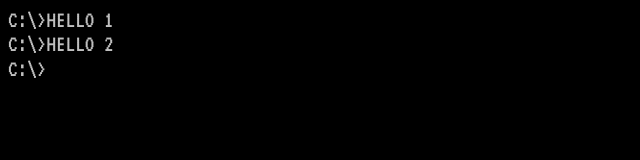
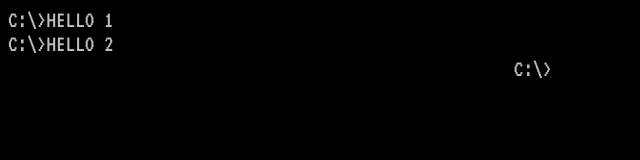
Before and after one commit to rcvink/nowhere, a Vue app: page / in a window 1280 px wide. Shown: the top 160 px of the page, without its empty margins (0-640 px from the left). Built offline with nearby package versions, Linux system fonts and the light colour scheme.

Commit message:
Flexbox history and input

```diff
--- a/src/components/Monitor.vue
+++ b/src/components/Monitor.vue
@@ -1,8 +1,8 @@
 <template>
-    <div class="monitor">
-        <History :initialStatements="statements"/>
+    <div class="monitor container">
+        <History class="history-child" :initialStatements="statements"/>
         <Input
-            class="input"
+            class="input-child"
             @input="handleInput"/>
     </div>
 </template>
@@ -36,10 +36,21 @@ export default Vue.extend({
 .monitor {
     background-color: rgb(0, 0, 0);
     width: 100%;
-    height: 720px;
+    height: 90%;
+    cursor: crosshair;
 }
 
-.input {
-    float: left;
+.container {
+    display: flex;
+    flex-direction: column;
+    justify-content: flex-start;
+}
+
+.input-child {
+    flex-grow: 1000;
+}
+
+.history-child {
+    flex-grow: 1
 }
 </style>
```
